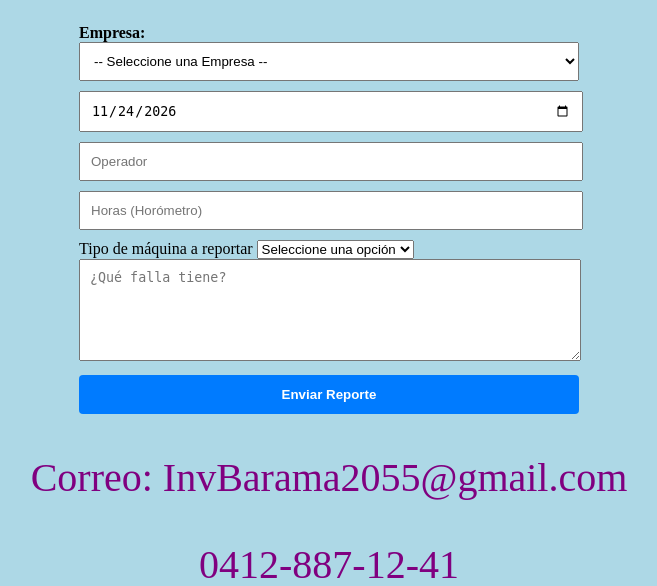
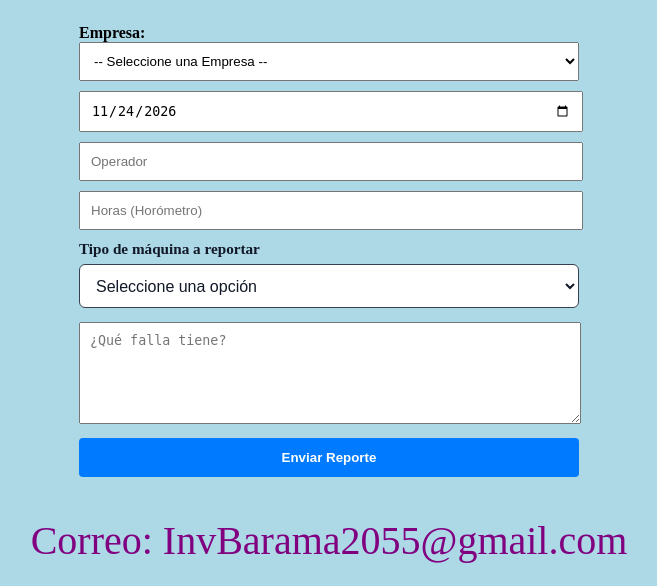
Before and after one commit to Baramaapp/Barama_app, a Flask app: page / in a window 1280 px wide. Shown: the part 814-1400 px from the top of the page, without its empty margins (311-968 px from the left). Run offline with Flask 3, Linux system fonts and the light colour scheme; data comes from the database, SQL or seed files in the repository.

Commit message:
Add files via upload

```diff
--- a/static/estilo.css
+++ b/static/estilo.css
@@ -97,3 +97,25 @@ p{
     background: #f8f9fa;
 }
 .grupo-acciones a:hover { background: #e2e6ea; }
+.grupo-campo {
+  margin-bottom: 14px;
+}
+
+.etiqueta-reporte {
+  display: block;
+  margin-bottom: 6px;
+  font-size: 0.95rem;
+  font-weight: 700;
+  color: #111827;
+}
+
+.selector-reporte {
+  width: 100%;
+  min-height: 44px;
+  padding: 10px 12px;
+  font-size: 1rem;
+  color: #111827;
+  background-color: #ffffff;
+  border: 1.5px solid #374151;
+  border-radius: 6px;
+}
```
